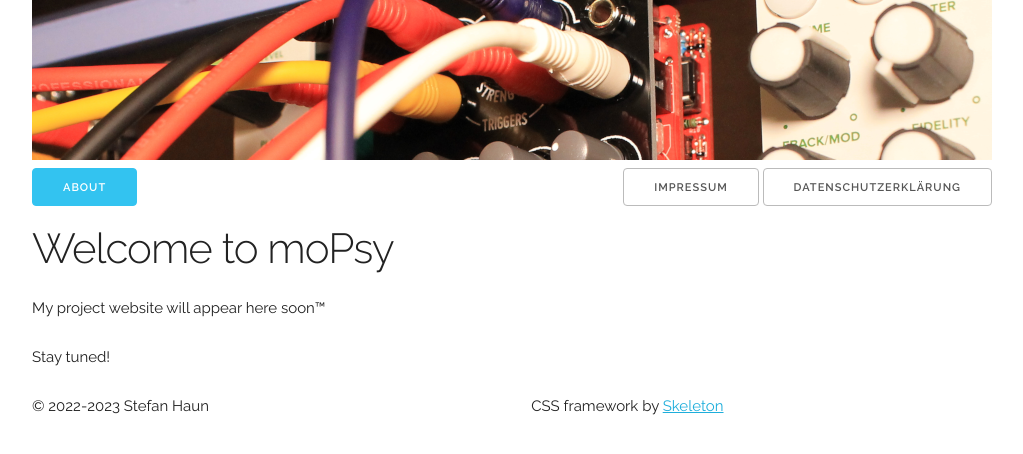
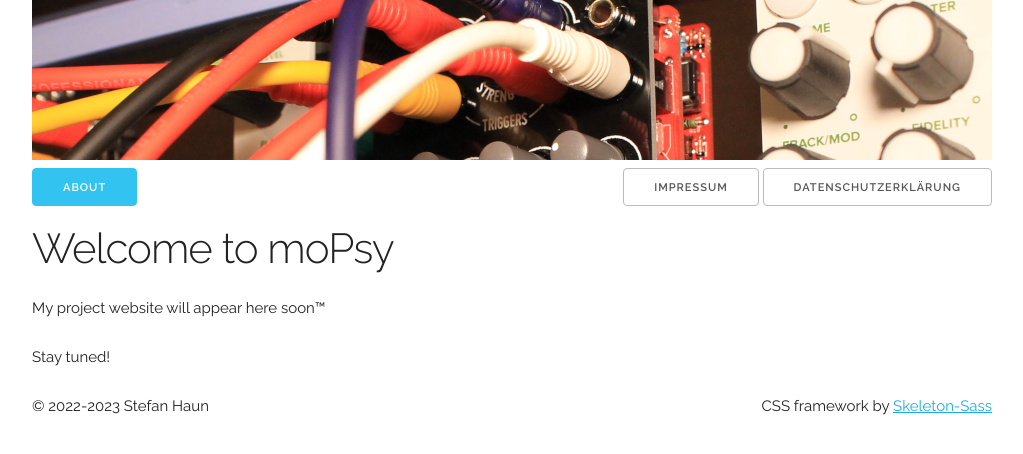
Before and after one commit to moPsy-project/mopsy-music.de, a Jekyll site: the page built from index.html, in a window 1280 px wide. Shown: the top 454 px of the page, without its empty margins (128-1151 px from the left). Built offline with Jekyll 4.4.1, drawn with Linux system fonts in a browser that asks for light colours.

Commit message:
:heavy_plus_sign: Change reference to Skeleton-Sass in footer

```diff
--- a/_layouts/frame.html
+++ b/_layouts/frame.html
@@ -66,8 +66,8 @@
     <div class="one-half column">
       <span>&copy; 2022-2023 Stefan Haun</span>
     </div>
-    <div class="one-half column">
-      <span>CSS framework by <a href="https://github.com/dhg/Skeleton/" target="_blank">Skeleton</a></span>
+    <div class="one-half column" style="text-align: right;">
+      <span>CSS framework by <a href="https://github.com/WhatsNewSaes/Skeleton-Sass" target="_blank">Skeleton-Sass</a></span>
     </div>
 </div>
 </footer>
```
